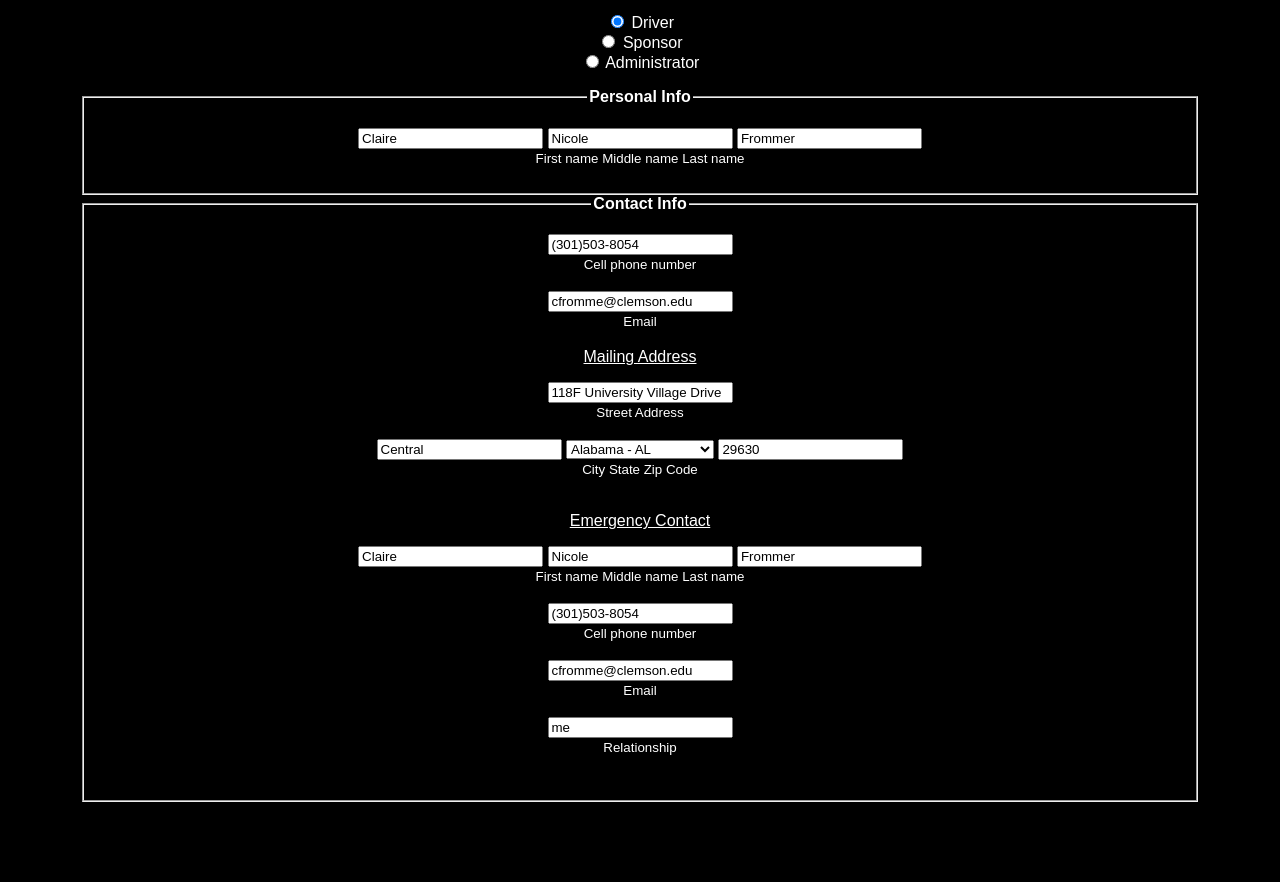
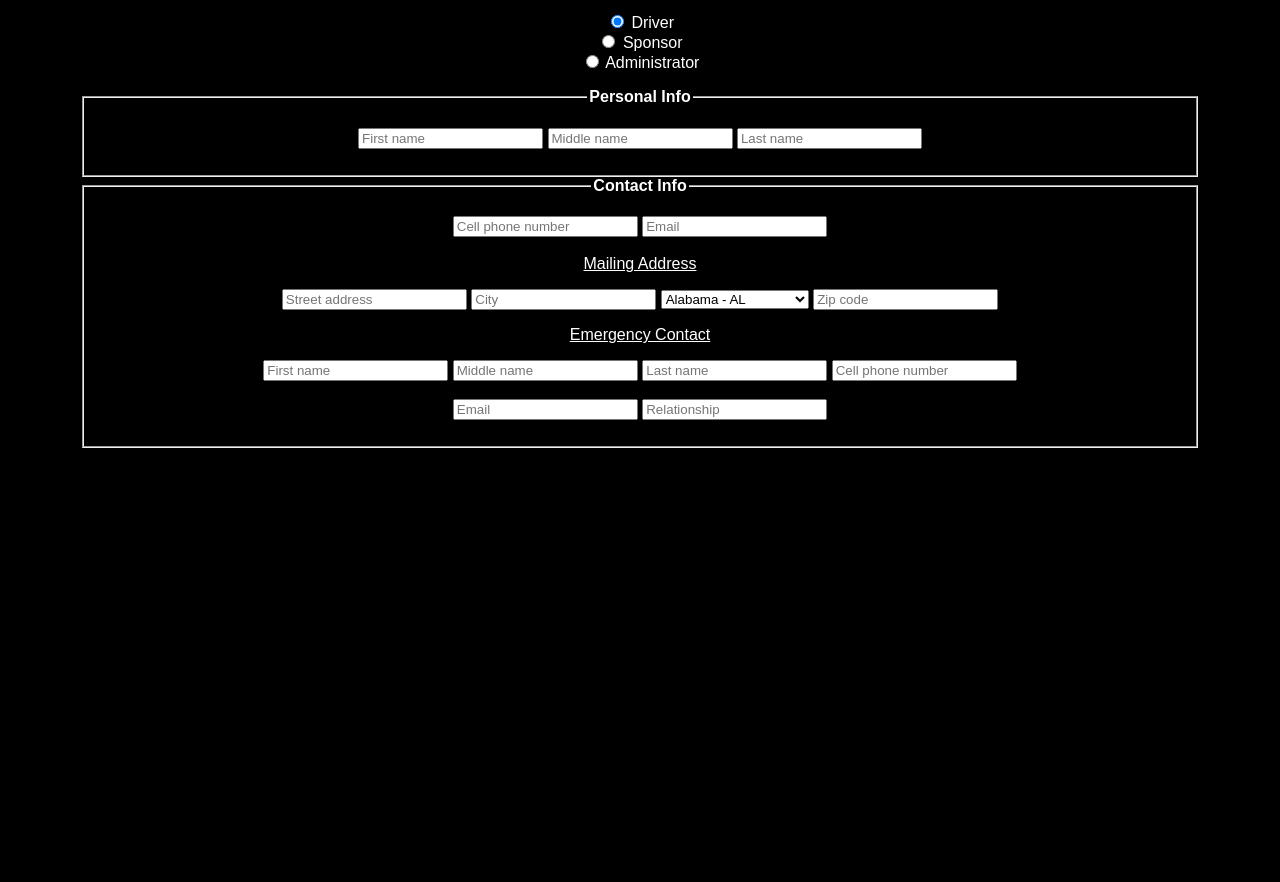
Before and after one commit to adevasia/4910-07-Frommer-Adams-Desai-Devasia, a PHP site: page /Code/index.html in a window 1280 px wide. Shown: the part 342-1224 px from the top of the page. After the commit the page ends 790 px from the top, so only its background shows below. Run offline with PHP 8.4, Linux system fonts and the light colour scheme.

Commit message:
Add files via upload

```diff
--- a/Code/forgotPass.html
+++ b/Code/forgotPass.html
@@ -13,7 +13,7 @@
 				<input type = "text" name = "email" placeholder="email address"/>
 			</div>
 				<br>
-				<input type="submit" name = "" value="Reset Password"/>
+				<input type="submit" formaction="login.html" name = "" value="Reset Password"/>
 			</form>
 	</div>
 </body>
--- a/Code/index.html
+++ b/Code/index.html
@@ -4,6 +4,7 @@
 <title>Profile Page</title>
 <link rel="stylesheet" type="text/css" href="styles.css">
 <style>
+
 body {
 	margin: auto;
 	padding: 80px;
@@ -43,7 +44,7 @@ img {
 <body>
 
 <ul>
-	<li><a href="#logout">Logout</a></li>
+	<li><a href="login.html">Logout</a></li>
 	<li><a href="#profile">Profile</a></li>
 </ul>
 
@@ -62,14 +63,14 @@ img {
     	<p>
           	<input type = "text"
                	id = "firstname"
-               	value = "Claire" />
+               	placeholder = "First name" />
             <input type = "text"
                	id = "middlename"
-               	value = "Nicole" />
+               	placeholder = "Middle name" />
             <input type = "text"
                	id = "lastname"
-               	value = "Frommer" />
-            <br><small>First name Middle name Last name</small>
+               	placeholder = "Last name" />
+            <!-- <br><small>First name Middle name Last name</small> -->
         </p>
     </fieldset>
     <fieldset>
@@ -77,22 +78,22 @@ img {
     	<p>
     		<input type = "text"
                	id = "phonenumber"
-               	value = "(301)503-8054" />
-            <br><small>Cell phone number</small><br><br>
+               	placeholder = "Cell phone number" />
+            <!-- <br><small>Cell phone number</small><br><br> -->
             <input type = "text"
                	id = "email"
-               	value = "cfromme@clemson.edu" />
-            <br><small>Email</small><br><br>
-            <ins>Mailing Address</ins>
+               	placeholder = "Email" />
+            <!-- <br><small>Email</small><br><br> -->
+            <ins><br><br>Mailing Address</ins>
             <p>
             	<input type = "text"
                		id = "streetaddress"
-               		value = "118F University Village Drive" />
-            	<br><small>Street Address</small><br><br>
+               		placeholder = "Street address" />
+            	<!-- <br><small>Street Address</small><br><br> -->
             	<input type = "text"
                		id = "city"
-               		value = "Central" />
-                <select id="cars">
+               		placeholder = "City" />
+              <select id="state">
   					<option value="AL">Alabama - AL</option>
   					<option value="AK">Alaska - AK</option>
   					<option value="AZ">Arizona - AZ</option>
@@ -146,33 +147,33 @@ img {
 				</select>
                 <input type = "text"
                		id = "zipcode"
-               		value = "29630" />
-               	<br><small>City State Zip Code</small><br><br>
+               		placeholder = "Zip code" />
+               	<!-- <br><small>City State Zip Code</small><br><br> -->
             </p>
             <ins>Emergency Contact</ins>
             <p>
             	<input type = "text"
                		id = "firstname"
-               		value = "Claire" />
+               		placeholder = "First name" />
             	<input type = "text"
                		id = "middlename"
-               		value = "Nicole" />
+               		placeholder = "Middle name" />
                	<input type = "text"
                		id = "lastname"
-               		value = "Frommer" />
-               	<br><small>First name Middle name Last name</small><br><br>
+               		placeholder = "Last name" />
+               	<!-- <br><small>First name Middle name Last name</small><br><br> -->
                	<input type = "text"
                		id = "phonenumber"
-               		value = "(301)503-8054" />
-            	<br><small>Cell phone number</small><br><br>
+               		placeholder = "Cell phone number" />
+            	<!-- <br><small>Cell phone number</small>--><br><br>
             	<input type = "text"
                		id = "email"
-               		value = "cfromme@clemson.edu" />
-            	<br><small>Email</small><br><br>
+               		placeholder = "Email" />
+            	<!-- <br><small>Email</small><br><br> -->
             	<input type = "text"
             		id = "relationship"
-            		value = "me" />
-            	<br><small>Relationship</small><br><br>
+            		placeholder = "Relationship" />
+            	<!-- <br><small>Relationship</small><br><br> -->
             </p>
         </p>
     </fieldset>
--- a/Code/login.html
+++ b/Code/login.html
@@ -11,7 +11,7 @@
 				<input type = "text" name = "email" placeholder="Enter your email"/>
 				<p>Password</p>
 				<input type = "password" name = "password" placeholder="Enter your password"/>
-				<input type="submit" name = "" value="Login"/>
+				<input type="submit" formaction="index.html" name = "" value="Login"/>
 				<a href="forgotPass.html">Forgot your password?</a><br>
 				<a href="signup.html">Don't have an account?</a><br>
 			</form>
--- a/Code/signup.html
+++ b/Code/signup.html
@@ -11,7 +11,7 @@
 				<input type = "text" name = "email" placeholder="Email"/>
 				<input type = "password" name = "password" placeholder="Password"/>
 				<input type = "password" name = "password2" placeholder="Confirm Password"/>
-				<input type="submit" name = "Signup-button" values="sign up"/>
+				<input type="submit" formaction="login.html" name = "" value="Signup"/>
 		</div>
 	</div>
 </body>
```
Also changed, not shown: Code/profpic.png, Code/styles.css (line endings or trailing spaces).
